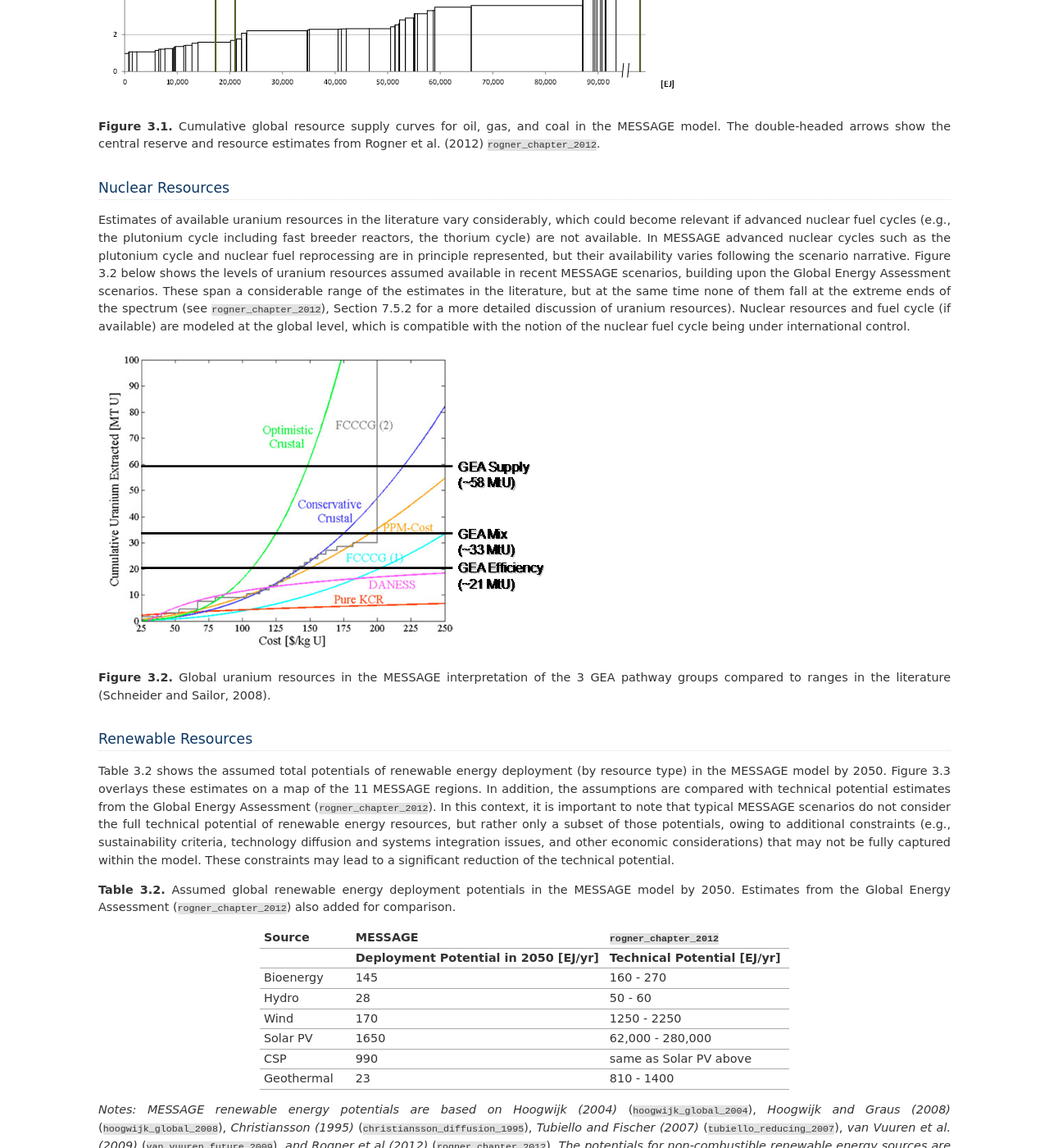
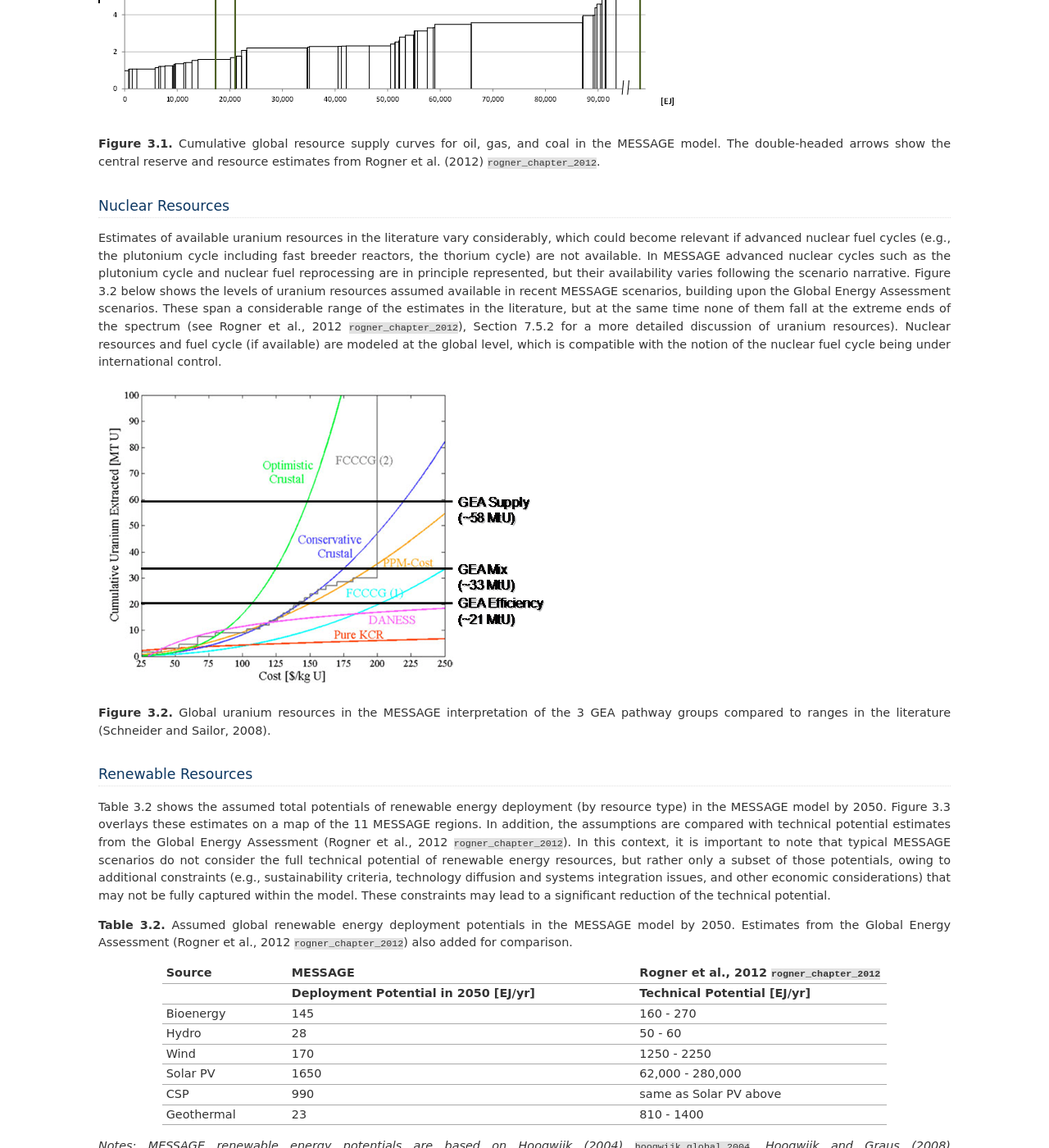
Before and after one commit to iiasa/message_doc, a Sphinx documentation site: the page built from source/message_globiom/energy/resource.rst, in a window 1280 px wide and 1400 px high, scrolled down 1668 px. Shown: the whole window at 82% size. Built offline with Sphinx 7.4.7, drawn with Linux system fonts in a browser that asks for light colours; cross-references to code outside the pages are shown as plain code; some of the changed text lies outside the part shown.

Commit message:
Update resource.rst

```diff
--- a/source/message_globiom/energy/resource.rst
+++ b/source/message_globiom/energy/resource.rst
@@ -2,9 +2,9 @@
 ==========================
 Fossil Fuel Reserves and Resources
 ---------------------------------------------
-Table 3.1 shows the assumed total quantities of fossil fuel resources in the MESSAGE model for the base year 2005. Figure 3.1 gives these resource estimates as supply curves. In addition, the assumptions are compared with estimates from the Global Energy Assessment (:cite:`rogner_chapter_2012`) as of the year 2009. Estimating fossil fuel reserves is built on both economic and technological assumptions. With an improvement in technology or a change in purchasing power, the amount that may be considered a “reserve” vs. a “resource” (generically referred to here as resources) can actually vary quite widely.
+Table 3.1 shows the assumed total quantities of fossil fuel resources in the MESSAGE model for the base year 2005. Figure 3.1 gives these resource estimates as supply curves. In addition, the assumptions are compared with estimates from the Global Energy Assessment (Rogner et al., 2012 :cite:`rogner_chapter_2012`) as of the year 2009. Estimating fossil fuel reserves is built on both economic and technological assumptions. With an improvement in technology or a change in purchasing power, the amount that may be considered a “reserve” vs. a “resource” (generically referred to here as resources) can actually vary quite widely.
 
-**Table 3.1.** Assumed global fossil fuel reserves and resources in the MESSAGE model. Estimates from the Global Energy Assessment (:cite:`rogner_chapter_2012`) also added for comparison.
+**Table 3.1.** Assumed global fossil fuel reserves and resources in the MESSAGE model. Estimates from the Global Energy Assessment (Rogner et al., 2012 :cite:`rogner_chapter_2012`) also added for comparison.
 
 .. list-table::
    :widths: 20 26 23 16
@@ -12,7 +12,7 @@
 
    * - Source
      - MESSAGE
-     - :cite:`rogner_chapter_2012`
+     - Rogner et al., 2012 :cite:`rogner_chapter_2012`
      -
    * -
      - Reserves+Resources [ZJ]
@@ -51,7 +51,7 @@
 Nuclear Resources
 -------------------
 
-Estimates of available uranium resources in the literature vary considerably, which could become relevant if advanced nuclear fuel cycles (e.g., the plutonium cycle including fast breeder reactors, the thorium cycle) are not available. In MESSAGE advanced nuclear cycles such as the plutonium cycle and nuclear fuel reprocessing are in principle represented, but their availability varies following the scenario narrative. Figure 3.2 below shows the levels of uranium resources assumed available in recent MESSAGE scenarios, building upon the Global Energy Assessment scenarios. These span a considerable range of the estimates in the literature, but at the same time none of them fall at the extreme ends of the spectrum (see :cite:`rogner_chapter_2012`), Section 7.5.2 for a more detailed discussion of uranium resources). Nuclear resources and fuel cycle (if available) are modeled at the global level, which is compatible with the notion of the nuclear fuel cycle being under international control.
+Estimates of available uranium resources in the literature vary considerably, which could become relevant if advanced nuclear fuel cycles (e.g., the plutonium cycle including fast breeder reactors, the thorium cycle) are not available. In MESSAGE advanced nuclear cycles such as the plutonium cycle and nuclear fuel reprocessing are in principle represented, but their availability varies following the scenario narrative. Figure 3.2 below shows the levels of uranium resources assumed available in recent MESSAGE scenarios, building upon the Global Energy Assessment scenarios. These span a considerable range of the estimates in the literature, but at the same time none of them fall at the extreme ends of the spectrum (see Rogner et al., 2012 :cite:`rogner_chapter_2012`), Section 7.5.2 for a more detailed discussion of uranium resources). Nuclear resources and fuel cycle (if available) are modeled at the global level, which is compatible with the notion of the nuclear fuel cycle being under international control.
 
 .. image:: /_static/nuclear_resources.png
 **Figure 3.2.** Global uranium resources in the MESSAGE interpretation of the 3 GEA pathway groups compared to ranges in the literature (Schneider and Sailor, 2008).
@@ -60,9 +60,9 @@
 
 Renewable Resources
 ------------------------------
-Table 3.2 shows the assumed total potentials of renewable energy deployment (by resource type) in the MESSAGE model by 2050. Figure 3.3 overlays these estimates on a map of the 11 MESSAGE regions. In addition, the assumptions are compared with technical potential estimates from the Global Energy Assessment (:cite:`rogner_chapter_2012`).  In this context, it is important to note that typical MESSAGE scenarios do not consider the full technical potential of renewable energy resources, but rather only a subset of those potentials, owing to additional constraints (e.g., sustainability criteria, technology diffusion and systems integration issues, and other economic considerations) that may not be fully captured within the model. These constraints may lead to a significant reduction of the technical potential.
+Table 3.2 shows the assumed total potentials of renewable energy deployment (by resource type) in the MESSAGE model by 2050. Figure 3.3 overlays these estimates on a map of the 11 MESSAGE regions. In addition, the assumptions are compared with technical potential estimates from the Global Energy Assessment (Rogner et al., 2012 :cite:`rogner_chapter_2012`).  In this context, it is important to note that typical MESSAGE scenarios do not consider the full technical potential of renewable energy resources, but rather only a subset of those potentials, owing to additional constraints (e.g., sustainability criteria, technology diffusion and systems integration issues, and other economic considerations) that may not be fully captured within the model. These constraints may lead to a significant reduction of the technical potential.
 
-**Table 3.2.** Assumed global renewable energy deployment potentials in the MESSAGE model by 2050. Estimates from the Global Energy Assessment (:cite:`rogner_chapter_2012`) also added for comparison.
+**Table 3.2.** Assumed global renewable energy deployment potentials in the MESSAGE model by 2050. Estimates from the Global Energy Assessment (Rogner et al., 2012 :cite:`rogner_chapter_2012`) also added for comparison.
 
 .. list-table::
    :widths: 13 36 26
@@ -70,7 +70,7 @@
 
    * - Source
      - MESSAGE
-     - :cite:`rogner_chapter_2012`
+     - Rogner et al., 2012 :cite:`rogner_chapter_2012`
    * -
      - Deployment Potential in 2050 [EJ/yr]
      - Technical Potential [EJ/yr]
@@ -93,7 +93,7 @@
      - 23
      - 810 - 1400
 
-*Notes: MESSAGE renewable energy potentials are based on Hoogwijk (2004)* (:cite:`hoogwijk_global_2004`), *Hoogwijk and Graus (2008)* (:cite:`hoogwijk_global_2008`), *Christiansson (1995)* (:cite:`christiansson_diffusion_1995`), *Tubiello and Fischer (2007)* (:cite:`tubiello_reducing_2007`), *van Vuuren et al. (2009)* (:cite:`van_vuuren_future_2009`), *and Rogner et al (2012)* (:cite:`rogner_chapter_2012`). *The potentials for non-combustible renewable energy sources are specified in terms of the electricity or heat that can be produced by specific technologies (i.e., from a secondary energy perspective). By contrast, the technical potentials from :cite:`rogner_chapter_2012` refer to the flows of energy that could become available as inputs for technology conversion. So for example, the technical potential for wind is given as the kinetic energy available for wind power generation, whereas the deployment potential would only be the electricity that could be generated by the wind turbines.*
+*Notes: MESSAGE renewable energy potentials are based on Hoogwijk (2004)* :cite:`hoogwijk_global_2004`, *Hoogwijk and Graus (2008)* :cite:`hoogwijk_global_2008`, *Christiansson (1995)* :cite:`christiansson_diffusion_1995`, *Tubiello and Fischer (2007)* :cite:`tubiello_reducing_2007`, *van Vuuren et al. (2009)* :cite:`van_vuuren_future_2009`, *and Rogner et al (2012)* :cite:`rogner_chapter_2012`. *The potentials for non-combustible renewable energy sources are specified in terms of the electricity or heat that can be produced by specific technologies (i.e., from a secondary energy perspective). By contrast, the technical potentials from :cite:`rogner_chapter_2012` refer to the flows of energy that could become available as inputs for technology conversion. So for example, the technical potential for wind is given as the kinetic energy available for wind power generation, whereas the deployment potential would only be the electricity that could be generated by the wind turbines.*
 
 While potentials for renewable energy can differ quite substantially between different regions, they are more equitably distributed across the globe than fossil fuels. On the other hand, renewable energy sources cannot be traded as easily before conversion to the secondary level, e.g., trade would typically occur after conversion to electricity or some processed solid, liquid or gaseous fuel. Figure 3.3 shows the renewable energy resource potentials for the 11 MESSAGE regions by 2050. The figure indicates the strong dominance of solar energy across almost all regions. An exception is bioenergy in tropical regions, and wind energy in North America and the Former Soviet Union countries, and to some extent in Europe. However, at a first glance it becomes clear that regionally some of the resources are scarce and the potentials could be exhausted relatively quickly, in particular in those regions with high population densities, which could lead to land use limitations for some of the renewable energy sources. This is particularly the case in Asia, most notably in South Asia, but also in Pacific Asia and partly in China).
 
```
